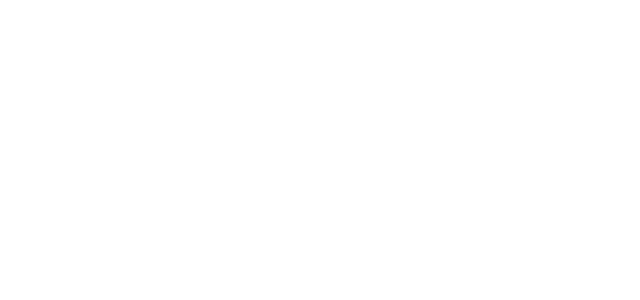
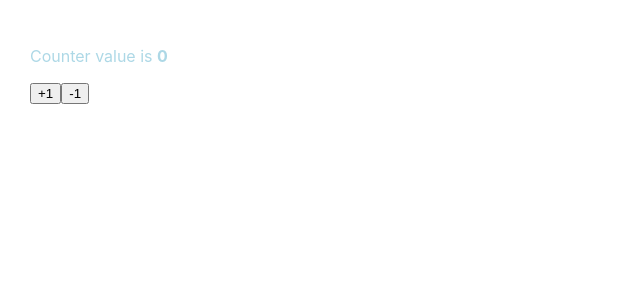
Before and after one commit to singularity-code/react-practice-01, a React (Create React App) app: page / in a window 1280 px wide. Shown: the top 300 px of the page, without its empty margins (0-640 px from the left). Built offline with nearby package versions, Linux system fonts and the light colour scheme.

Commit message:
#2 useState

```diff
--- a/src/App.js
+++ b/src/App.js
@@ -6,7 +6,7 @@
   render() {
     const style = {
       backgroundColor: "white",
-      color: "aqua",
+      color: "lightblue",
       padding: 30,
     };
     return (
--- a/src/chapter/Chapter03.js
+++ b/src/chapter/Chapter03.js
@@ -1,10 +1,11 @@
 import React, { Component } from 'react';
+import Counter from '../component/Counter';
 
 class Chapter03 extends Component {
     render() {
         return (
             <div>
-
+                <Counter></Counter>
             </div>
         );
     }
--- /dev/null
+++ b/src/component/Counter.js
@@ -0,0 +1,17 @@
+import React, { useState } from "react";
+
+const Counter = () => {
+  const [value, setValue] = useState(0);
+
+  return (
+    <div>
+      <p>
+        Counter value is <b>{value}</b>
+      </p>
+      <button onClick={() => setValue(value + 1)}>+1</button>
+      <button onClick={() => setValue(value - 1)}>-1</button>
+    </div>
+  );
+};
+
+export default Counter;
```
